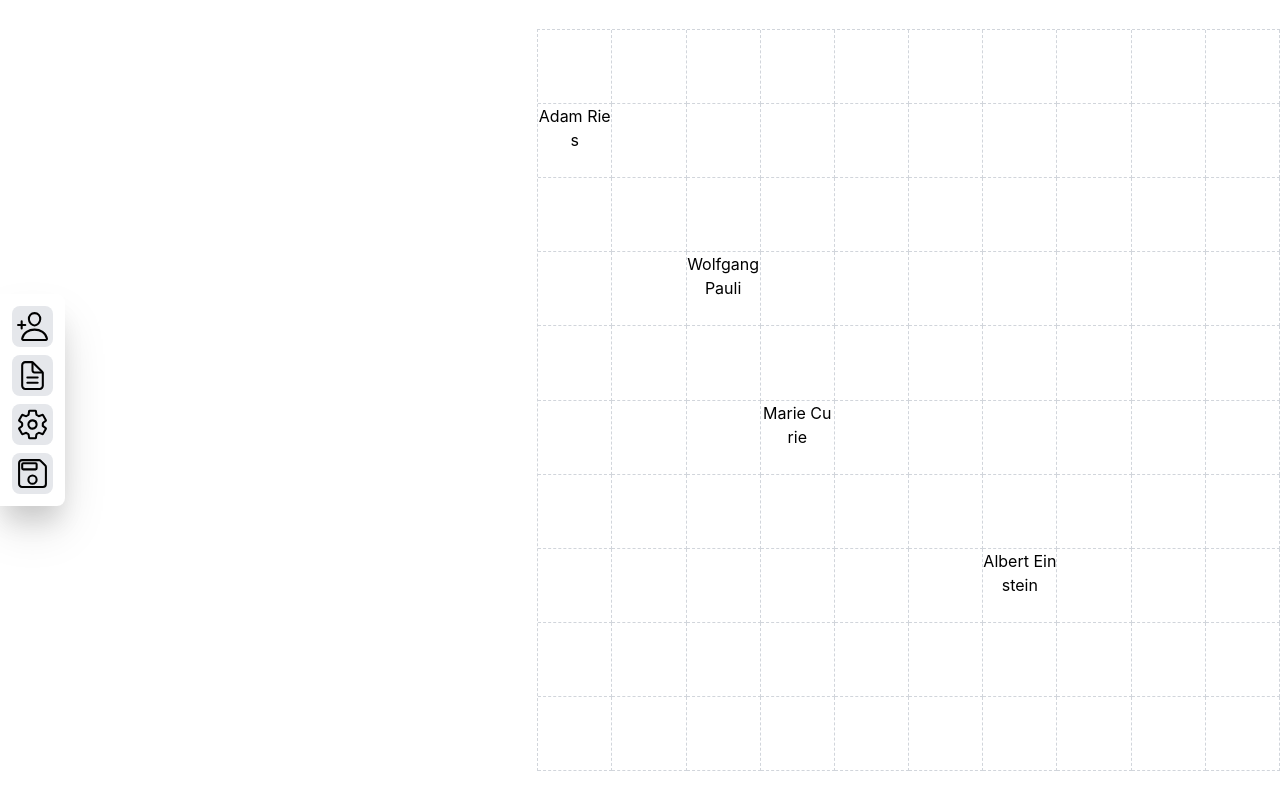
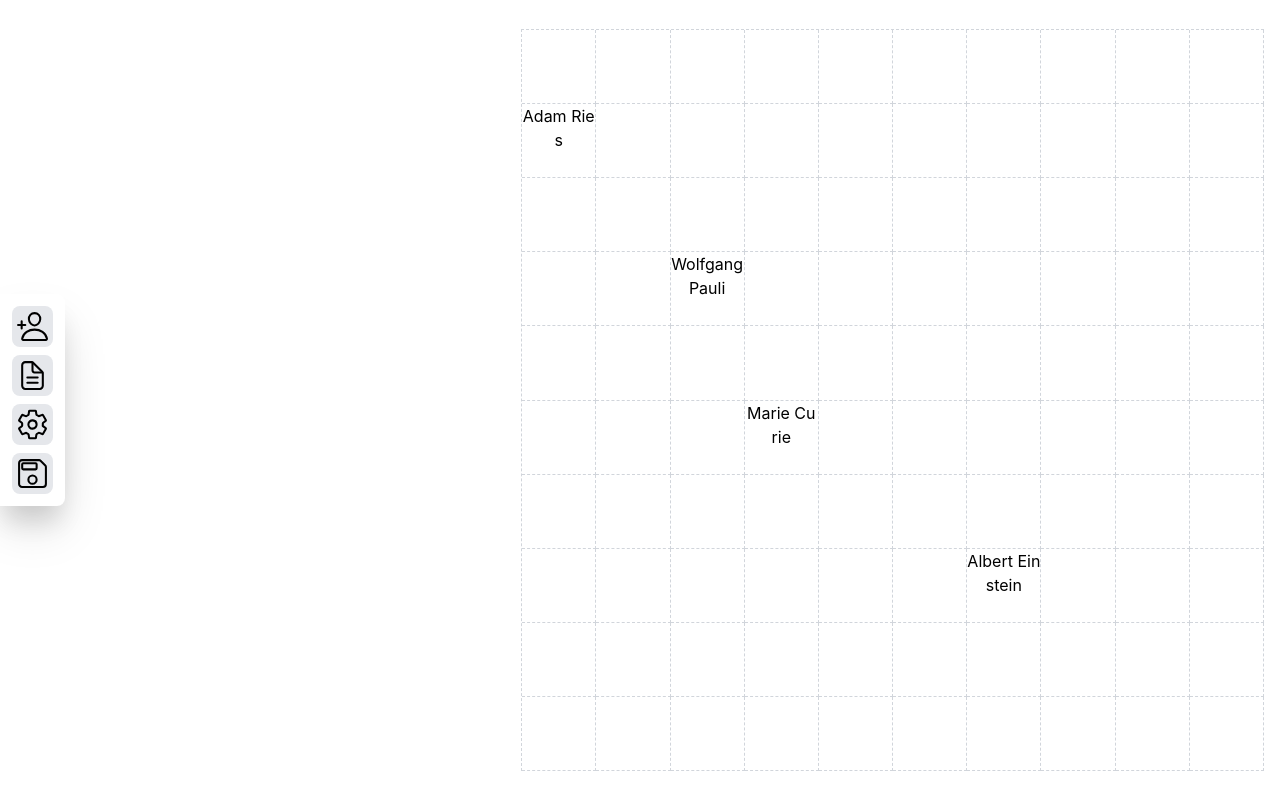
Before and after one commit to christiankozalla/sitzplan, a React (Vite) app: page / in a window 1280 px wide. Built offline with nearby package versions, Linux system fonts and the light colour scheme.

Commit message:
Add margin to Flex Container to push Classroom away from screen end

```diff
--- a/src/App.module.css
+++ b/src/App.module.css
@@ -3,6 +3,7 @@
   justify-content: space-between;
   align-items: center;
   height: 100vh;
+  margin-inline-end: calc(2 * var(--space));
 }
 
 .room {
@@ -13,5 +14,6 @@
 @media screen and (max-width: 700px) {
   .layout {
     flex-direction: column-reverse;
+    margin-inline-end: 0;
   }
 }
```
